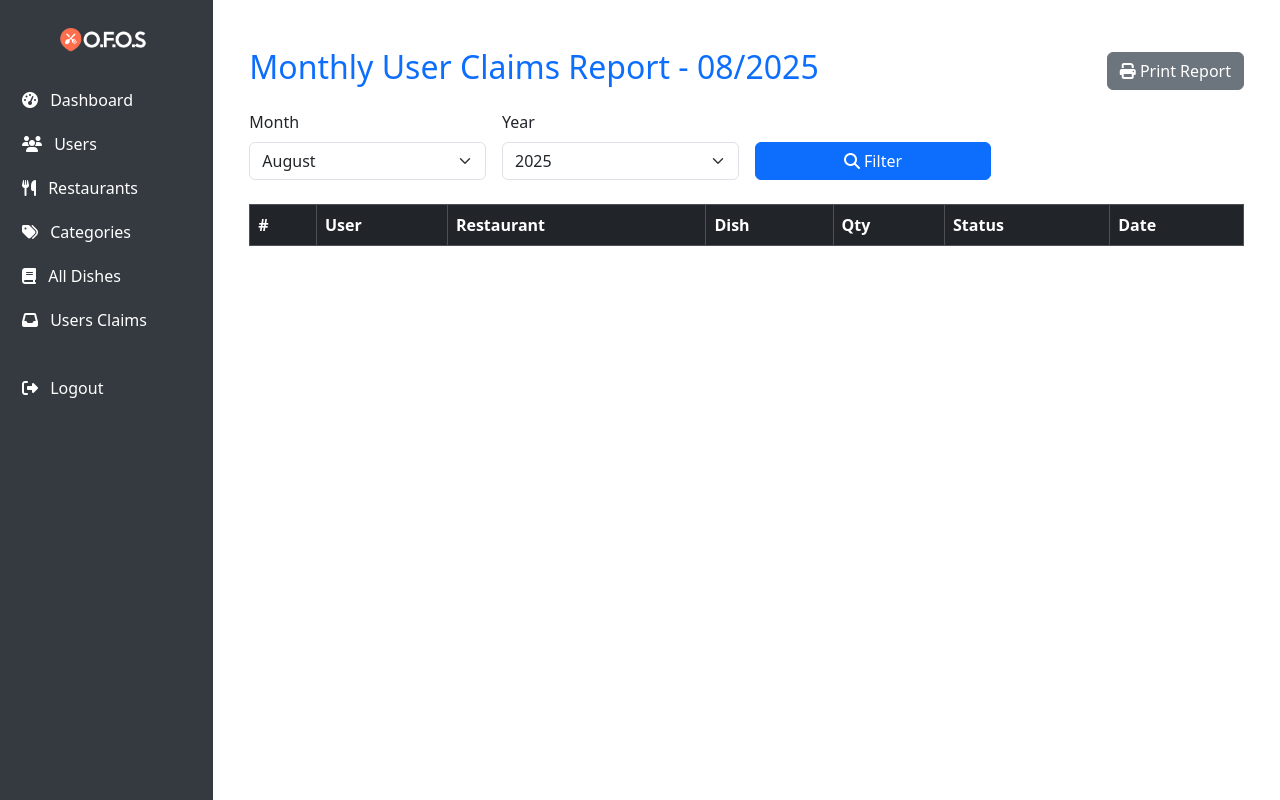
After one commit to PhyoeKyawThan/zerowaste, a PHP site: page /admin/user_claims_report.php in a window 1280 px wide. The commit adds this page. Run offline with PHP 8.4, Linux system fonts and the light colour scheme; a user stored in the database is signed in; tables that the repository leaves empty hold one stand-in row (values such as "Sample post"); lists and menus that the app fills with data are empty.

Commit message:
add: monthly report

```diff
--- /dev/null
+++ b/admin/user_claims_report.php
@@ -0,0 +1,115 @@
+<?php
+ini_set('display_errors', 1);
+ini_set('display_startup_errors', 1);
+error_reporting(E_ALL);
+include 'parts/start.php';
+
+$month = $_GET['month'] ?? date('m');
+$year = $_GET['year'] ?? date('Y');
+
+$query = mysqli_query($db, "
+    SELECT
+        uc.*,
+        dishes.title,
+        res.rs_id, res.title as rs_title,
+        users.username
+    FROM users_claims as uc
+    JOIN users ON users.u_id = uc.u_id
+    JOIN dishes ON uc.d_id = dishes.d_id
+    JOIN restaurant as res ON dishes.rs_id = res.rs_id
+    WHERE MONTH(uc.date) = '$month' AND YEAR(uc.date) = '$year'
+    ORDER BY status DESC
+");
+?>
+
+<div class="container mt-4">
+    <div class="d-flex justify-content-between align-items-center mb-3">
+        <h2 class="text-primary">Monthly User Claims Report - <?= $month ?>/<?= $year ?></h2>
+        <button onclick="window.print()" class="btn btn-secondary">
+            <i class="fa fa-print"></i> Print Report
+        </button>
+    </div>
+
+    <form method="GET" class="row g-3 mb-4">
+        <div class="col-md-3">
+            <label for="month" class="form-label">Month</label>
+            <select name="month" id="month" class="form-select">
+                <?php
+                for ($m = 1; $m <= 12; $m++) {
+                    $selected = ($m == $month) ? "selected" : "";
+                    echo "<option value='$m' $selected>" . date("F", mktime(0, 0, 0, $m, 1)) . "</option>";
+                }
+                ?>
+            </select>
+        </div>
+        <div class="col-md-3">
+            <label for="year" class="form-label">Year</label>
+            <select name="year" id="year" class="form-select">
+                <?php
+                for ($y = date('Y'); $y >= 2020; $y--) {
+                    $selected = ($y == $year) ? "selected" : "";
+                    echo "<option value='$y' $selected>$y</option>";
+                }
+                ?>
+            </select>
+        </div>
+        <div class="col-md-3 align-self-end">
+            <button type="submit" class="btn btn-primary w-100">
+                <i class="fa fa-search"></i> Filter
+            </button>
+        </div>
+    </form>
+
+    <div class="table-responsive">
+        <table class="table table-bordered table-striped table-hover align-middle">
+            <thead class="table-dark">
+                <tr>
+                    <th>#</th>
+                    <th>User</th>
+                    <th>Restaurant</th>
+                    <th>Dish</th>
+                    <th>Qty</th>
+                    <th>Status</th>
+                    <th>Date</th>
+                </tr>
+            </thead>
+            <tbody>
+                <?php
+                $i = 1;
+                while ($row = mysqli_fetch_assoc($query)) {
+                    echo "<tr>
+                        <td>{$i}</td>
+                        <td>" . htmlspecialchars($row['username']) . "</td>
+                        <td>" . htmlspecialchars($row['rs_title']) . "</td>
+                        <td>" . htmlspecialchars($row['title']) . "</td>
+                        <td>" . htmlspecialchars($row['quantity']) . "</td>
+                        <td>" . htmlspecialchars($row['status']) . "</td>
+                        <td>" . htmlspecialchars($row['date']) . "</td>
+                    </tr>";
+                    $i++;
+                }
+                ?>
+            </tbody>
+        </table>
+    </div>
+</div>
+
+<style>
+    @media print {
+    nav, .navbar, header, .sidebar, .topbar {
+        display: none !important;
+    }
+    button, form {
+        display: none !important;
+    }
+    h2 {
+        text-align: center;
+    }
+    table {
+        border-collapse: collapse !important;
+    }
+}
+
+</style>
+
+<?php include 'parts/end.php'; ?>
```
Also changed, not shown: admin/users_claims.php (+8 -1 lines).
